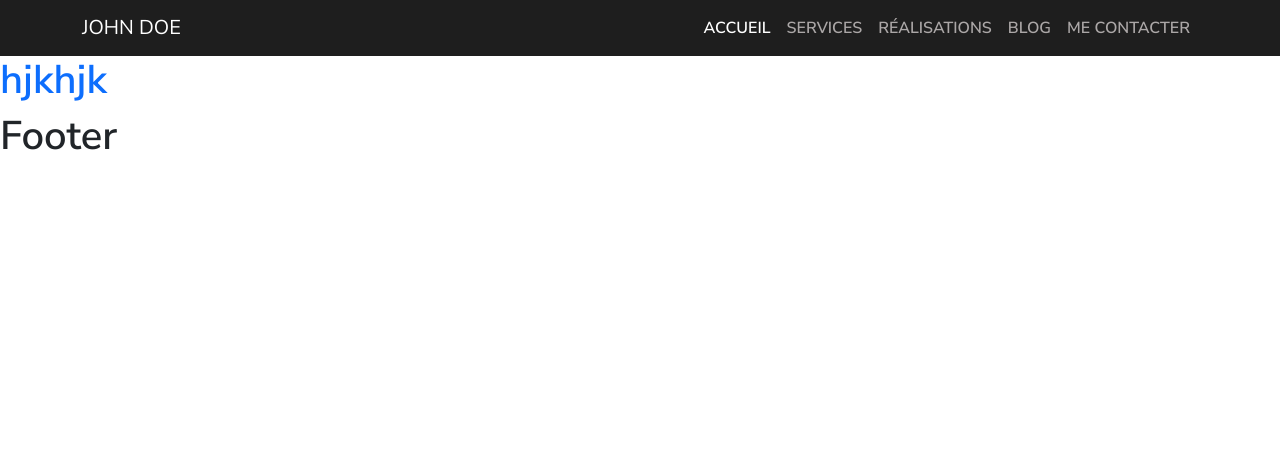
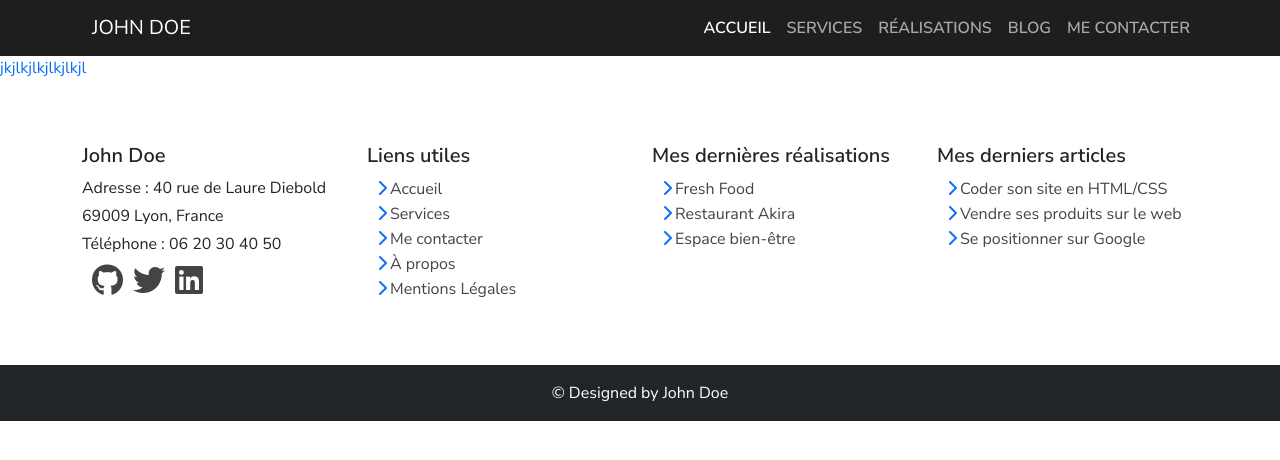
Before and after one commit to Jessie-Gautherot/CVReact, a React (Create React App) app: page / in a window 1280 px wide. Shown: the top 460 px of the page. Built offline with nearby package versions, Linux system fonts and the light colour scheme.

Commit message:
add footer

```diff
--- /dev/null
+++ b/public/backToTop.js
@@ -0,0 +1,13 @@
+document.addEventListener("DOMContentLoaded", function () {
+  const backToTop = document.getElementById("backToTop");
+
+  if (!backToTop) return;
+
+  window.addEventListener("scroll", () => {
+    if (window.scrollY > 300) {
+      backToTop.style.display = "inline-block";
+    } else {
+      backToTop.style.display = "none";
+    }
+  });
+});
--- a/public/index.html
+++ b/public/index.html
@@ -20,5 +20,6 @@
     <noscript>You need to enable JavaScript to run this app.</noscript>
     <div id="root"></div>
     <script src="https://cdn.jsdelivr.net/npm/bootstrap@5.2.3/dist/js/bootstrap.bundle.min.js" integrity="sha384-kenU1KFdBIe4zVF0s0G1M5b4hcpxyD9F7jL+jjXkk+Q2h455rYXK/7HAuoJl+0I4" crossorigin="anonymous"></script>
+    <script src="%PUBLIC_URL%/backToTop.js"></script>
   </body>
 </html>
--- a/src/Components/Footer.jsx
+++ b/src/Components/Footer.jsx
@@ -1,9 +1,73 @@
 import React from "react";
+import "./footer.css";
 
-function Footer () {
+const Footer = () => {
   return (
-    <h1>Footer</h1>
-  )
-}
+    <footer className="footer bg-eee d-flex flex-column ">
+      <div className="container py-5">
+        <div className="row">
+          {/* Colonne 1 */}
+          <div className="col-12 col-md-6 col-lg-3">
+            <h5 className="mb-2">John Doe</h5>
+            <div className="footer-info">
+              <p className="d-block mb-1">Adresse : 40 rue de Laure Diebold</p>
+              <p className="d-block mb-1">69009 Lyon, France</p>
+              <p className="d-block mb-2">Téléphone : 06 20 30 40 50</p>
+            </div>
+            <div className="social-links">
+              <a href="https://github.com/JohnDoe" target="_blank" rel="nofollow noreferrer">
+                <i className="fab fa-github fa-2x"></i>
+              </a>
+              <a href="https://twitter.com/JohnDoe" target="_blank" rel="nofollow noreferrer">
+                <i className="fab fa-twitter fa-2x"></i>
+              </a>
+              <a href="https://www.linkedin.com/in/johndoe" target="_blank" rel="nofollow noreferrer">
+                <i className="fab fa-linkedin fa-2x"></i>
+              </a>
+            </div>
+          </div>
 
-export default Footer
+          {/* Colonne 2 */}
+          <div className="col-12 col-md-6 col-lg-3">
+            <h5>Liens utiles</h5>
+            <ul className="list-unstyled">
+              <li><a href="/">Accueil</a></li>
+              <li><a href="/services">Services</a></li>
+              <li><a href="/contact">Me contacter</a></li>
+              <li><a href="#about">À propos</a></li>
+              <li><a href="/LegalNotice">Mentions Légales</a></li>
+            </ul>
+          </div>
+
+          {/* Colonne 3 */}
+          <div className="col-12 col-md-6 col-lg-3">
+            <h5>Mes dernières réalisations</h5>
+            <ul className="list-unstyled">
+              <li><a href="/works">Fresh Food</a></li>
+              <li><a href="/works">Restaurant Akira</a></li>
+              <li><a href="/works">Espace bien-être</a></li>
+            </ul>
+          </div>
+
+          {/* Colonne 4 */}
+          <div className="col-12 col-md-6 col-lg-3">
+            <h5>Mes derniers articles</h5>
+            <ul className="list-unstyled">
+              <li><a href="/blog">Coder son site en HTML/CSS</a></li>
+              <li><a href="/blog">Vendre ses produits sur le web</a></li>
+              <li><a href="/blog">Se positionner sur Google</a></li>
+            </ul>
+          </div>
+        </div>
+      </div>
+      <div className="container-fluid bg-dark text-white d-flex justify-content-center align-items-center py-3">
+        <p className="mb-0">© Designed by John Doe</p>
+        <a href="#top" className="back-to-top" id="backToTop" style={{ display: "none" }}>
+          Haut de page
+        </a>
+      </div>
+    </footer>
+  );
+};
+
+export default Footer;
--- /dev/null
+++ b/src/Components/footer.css
@@ -0,0 +1,26 @@
+.footer {
+  padding-bottom: 20px;
+}
+
+a {
+  text-decoration: none;
+  color: #444;
+  padding-left: 10px;
+}
+
+.list-unstyled a::before  {
+  font-family: "Font Awesome 6 Free";
+  content: "\f054";
+  font-weight: 600;
+  color: #0d6efd;
+  margin-right: 3px;
+}
+
+
+a:hover {
+  color: #444;
+}
+
+.bgeee {
+  background-color: #EEE;
+}
--- a/src/Components/header.css
+++ b/src/Components/header.css
@@ -7,6 +7,11 @@
 .navbar .nav-link {
   color: #fdf7f7a1; /* Couleur des liens non actifs */
   font-weight: 600;
+  transition: color 0.3s ease;
+}
+.navbar .nav-link:hover {
+  color: rgb(255, 253, 253); /* Couleur blanche avec transparence */
+
 }
 
 /* Lien actif */
--- a/src/Pages/Blogs.jsx
+++ b/src/Pages/Blogs.jsx
@@ -7,6 +7,7 @@ const  Blog = () => {
     <div>
 
 <h1>Blog</h1>
+<div style={{ height: "2000px" }}></div>
 
     </div>
 
--- a/src/Pages/Home.jsx
+++ b/src/Pages/Home.jsx
@@ -3,7 +3,10 @@ import React from "react";
 const  Home = () => {
   return (
     <div className="text-primary" >
-    <h1>hjkhjk</h1>
+      <section id="about">
+        <p>jkjlkjlkjlkjlkjl</p>
+
+      </section>
     </div>
   );
 }
```
